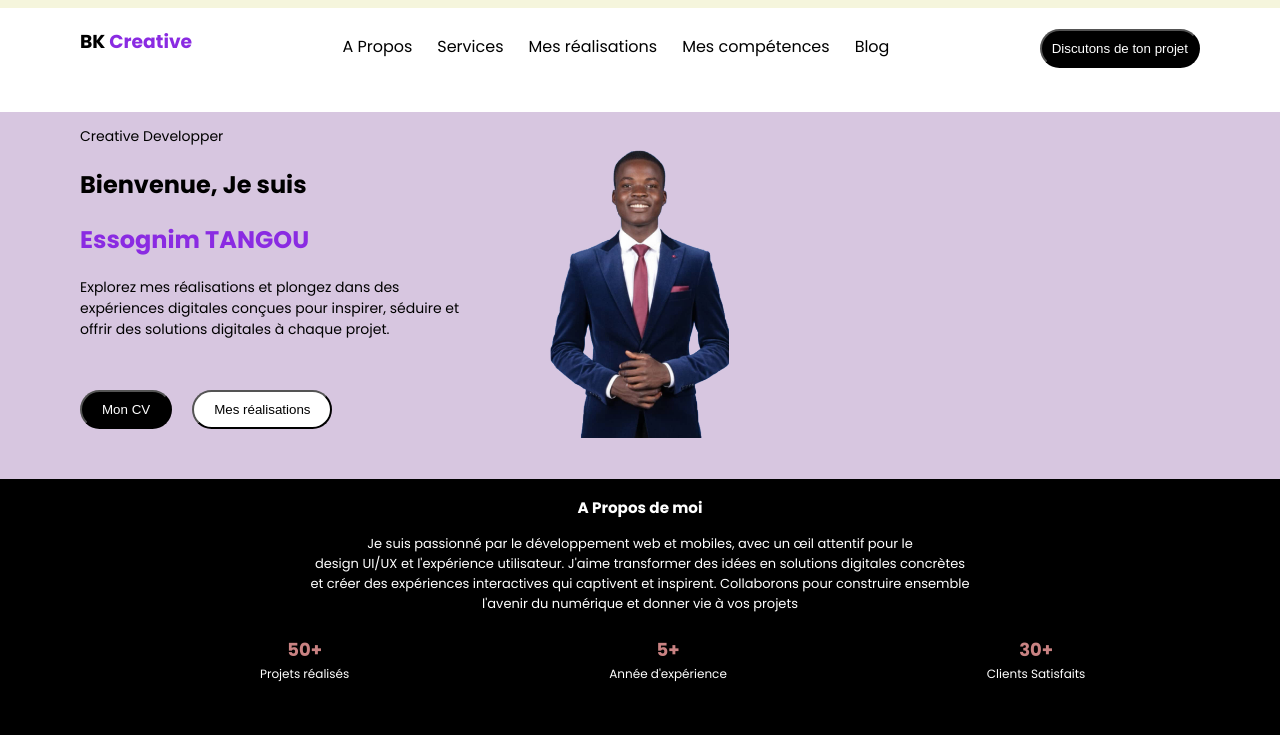
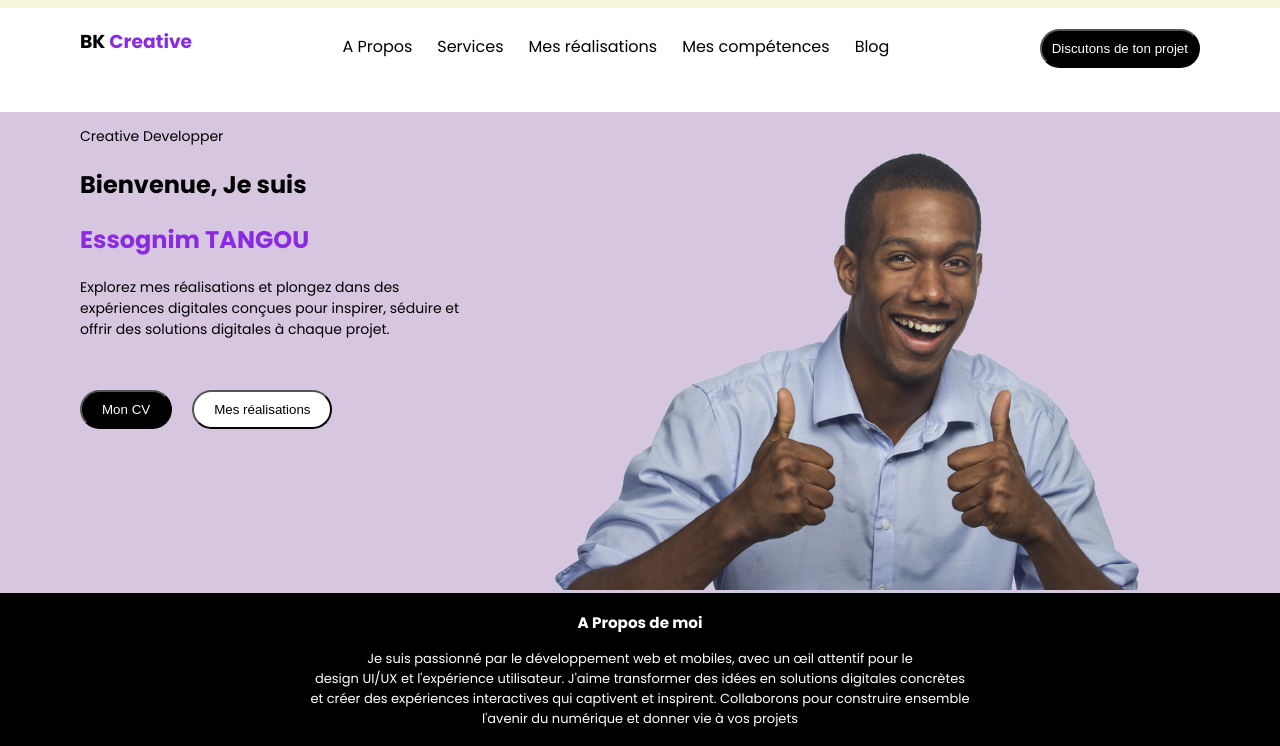
Before and after one commit to Maruisbg/Mon-Portfolio, a plain HTML site: page index.html in a window 1280 px wide. Shown: the top 746 px of the page. Drawn offline with Linux system fonts and the light colour scheme.

Commit message:
Modification

```diff
--- a/index.html
+++ b/index.html
@@ -5,7 +5,6 @@
     <meta name="viewport" content="width=device-width, initial-scale=1.0">
     <title>Document</title>
     <link rel="stylesheet" href="./css/portfolio1.css">
-
     <link rel="preconnect" href="https://fonts.googleapis.com">
 <link rel="preconnect" href="https://fonts.gstatic.com" crossorigin>
 <link href="https://fonts.googleapis.com/css2?family=Poppins:ital,wght@0,100;0,200;0,300;0,400;0,500;0,600;0,700;0,800;0,900;1,100;1,200;1,300;1,400;1,500;1,600;1,700;1,800;1,900&display=swap" rel="stylesheet">
@@ -54,7 +53,7 @@
         </div>
     </section>
     <section class="image1">
-        <img src="./image/arrow.png" alt="" width="180px" height="">
+        <img src="./image/pngegg.png" alt="" width="600px">
     </section>
    </div>
 
```
Also changed, not shown: image/arrow.png (deleted), image/pngegg.png (added).
